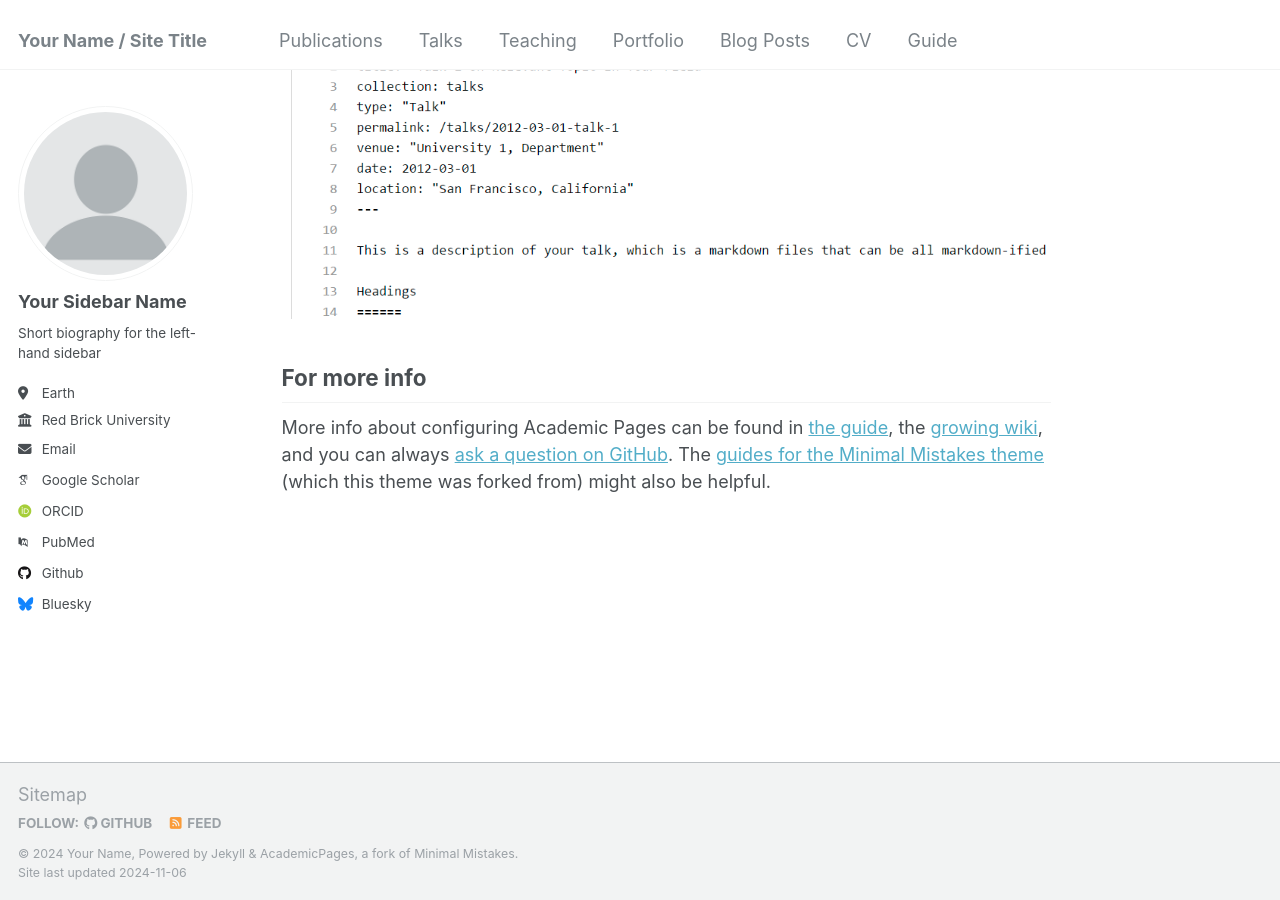
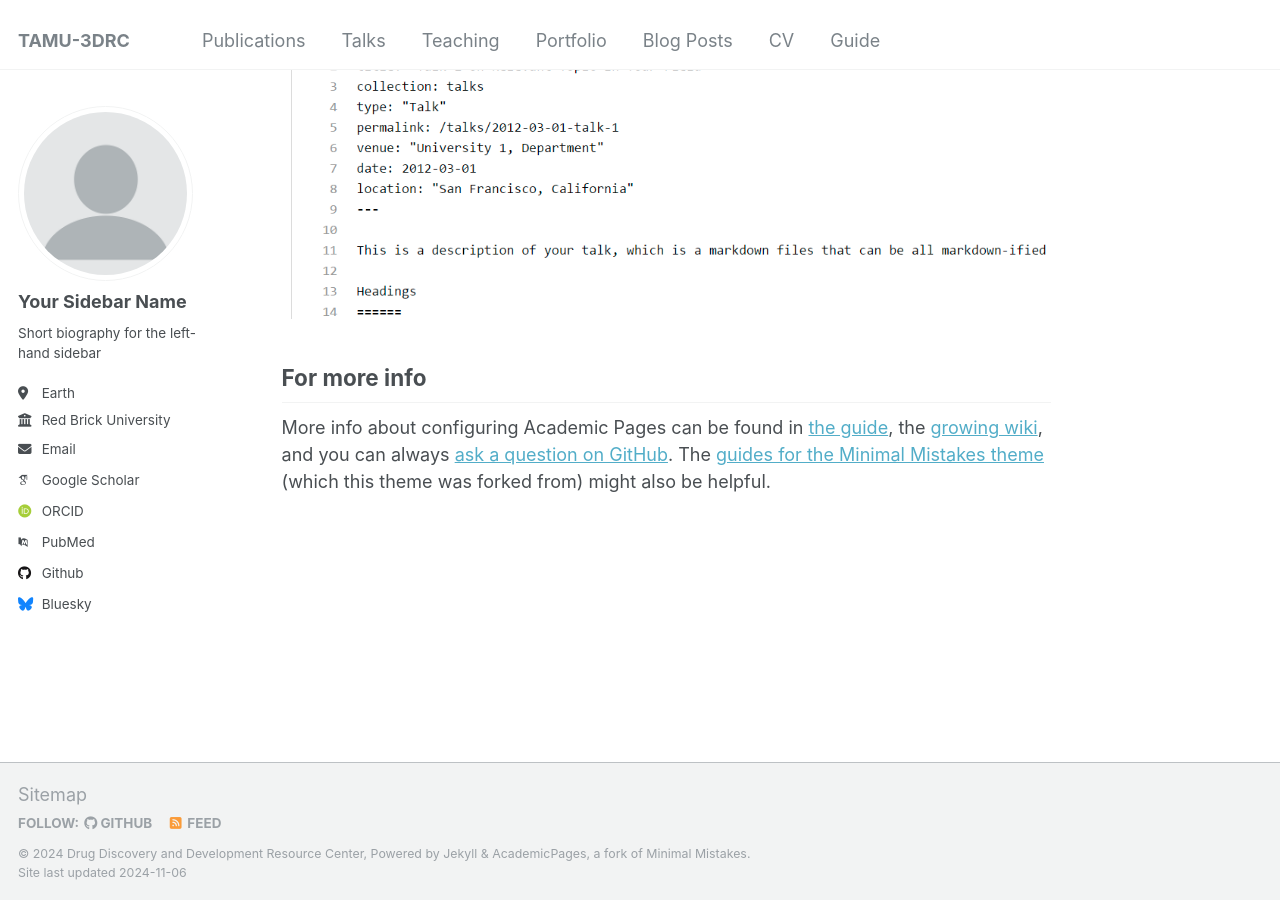
Before and after one commit to TAMU-3DRC/TAMU-3DRC.github.io, a Jekyll site: the page built from _pages/about.md, in a window 1280 px wide and 900 px high, scrolled down 2643 px. Built offline with Jekyll 4.4.1, drawn with Linux system fonts in a browser that asks for light colours; some web fonts are replaced.

Commit message:
Update _config.yml

```diff
--- a/_config.yml
+++ b/_config.yml
@@ -8,10 +8,10 @@
 
 # Basic Site Settings
 locale                   : "en-US"
-title                    : "Your Name / Site Title"
+title                    : "TAMU-3DRC"
 title_separator          : "-"
-name                     : &name "Your Name"
-description              : &description "personal description"
+name                     : &name "Drug Discovery and Development Resource Center"
+description              : &description "We got what you need"
 url                      : https://academicpages.github.io # the base hostname & protocol for your site e.g. "https://mmistakes.github.io"
 baseurl                  : "" # the subpath of your site, e.g. "/blog"
 repository               : "academicpages/academicpages.github.io"
```
